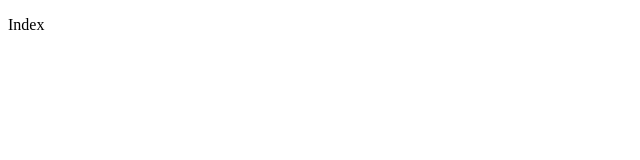
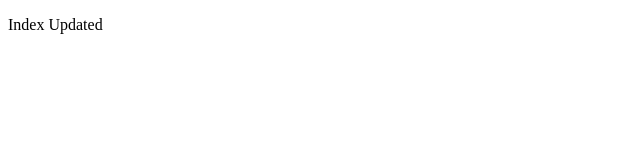
Before and after one commit to bhavansh-arora/branching, a plain HTML site: page index.html in a window 1280 px wide. Shown: the full height of the page, 0-640 px from the left. Drawn offline with Linux system fonts and the light colour scheme.

Commit message:
update 1

```diff
--- a/index.html
+++ b/index.html
@@ -6,6 +6,6 @@
   <title>Document</title>
 </head>
 <body>
-  <p>Index</p>
+  <p>Index Updated</p>
 </body>
 </html>
```
